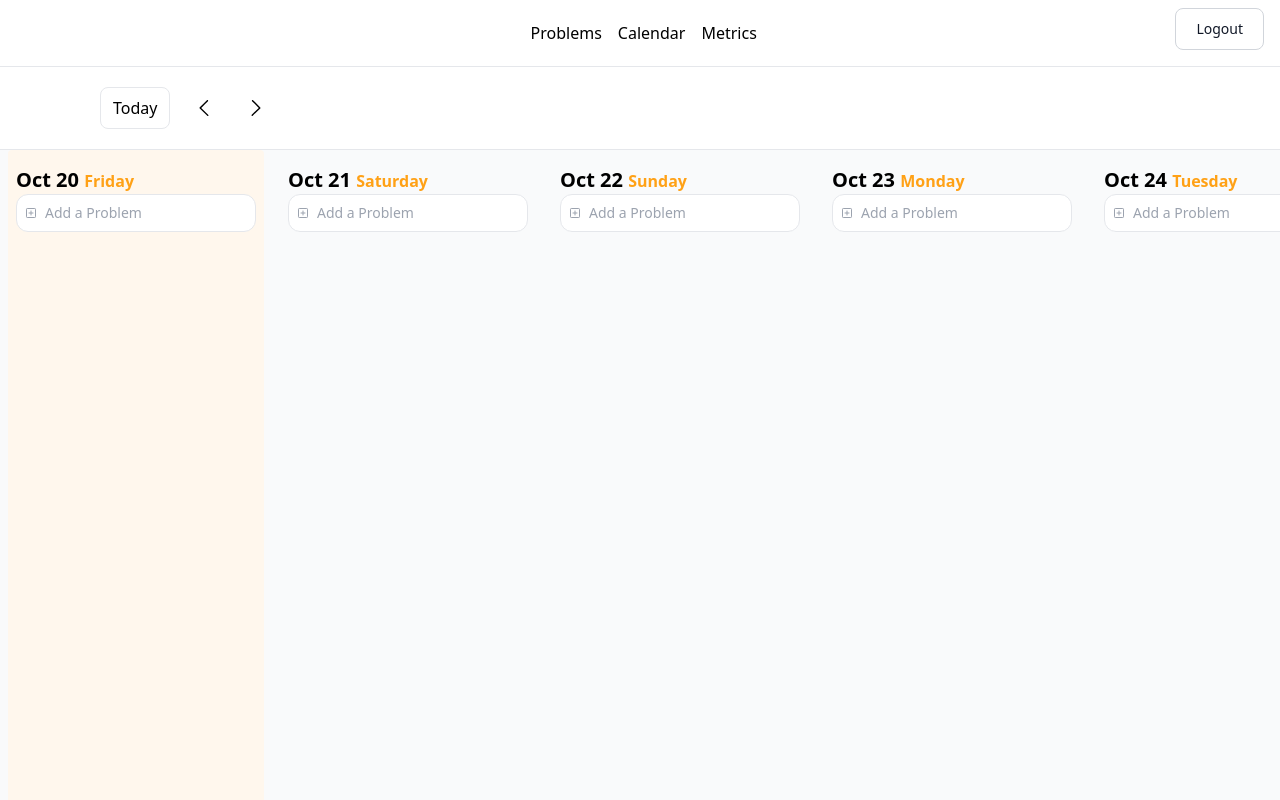
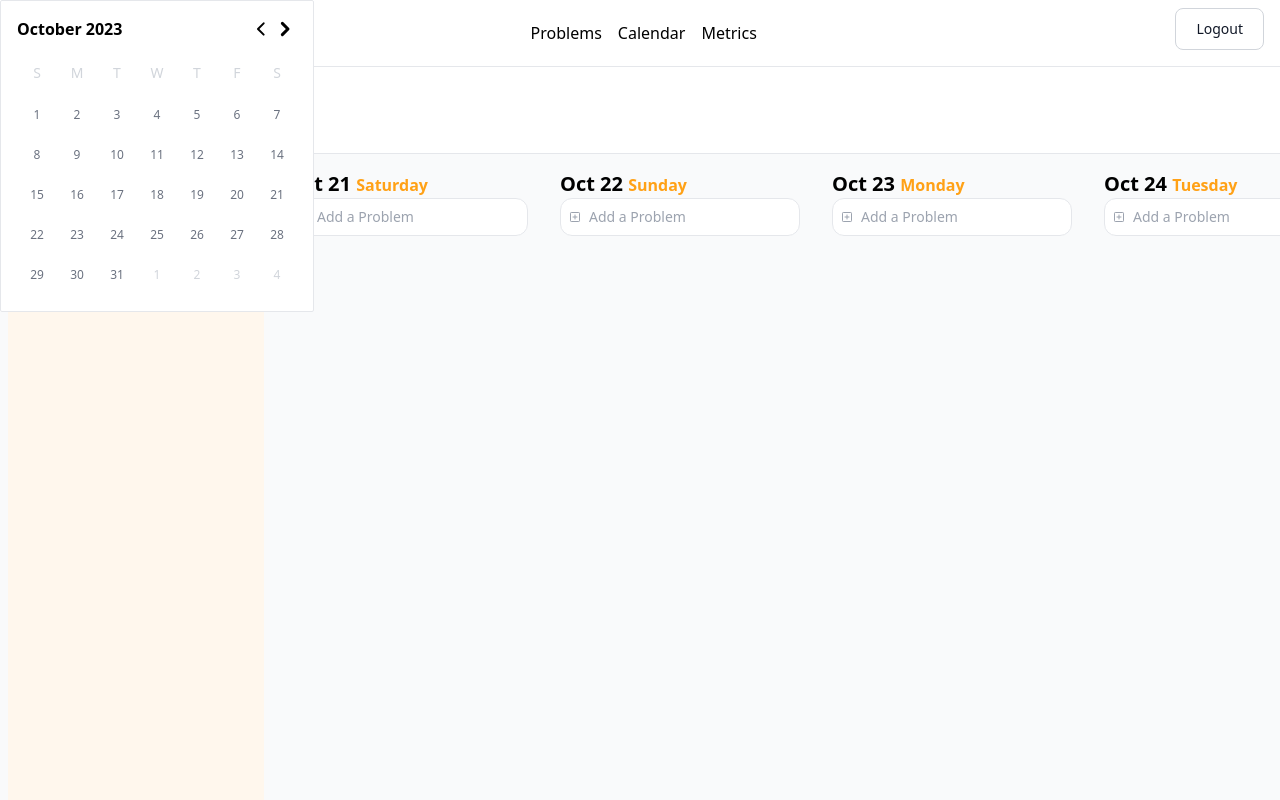
Before and after one commit to cakuang1/leetmanager, a Next.js app: page /calendar in a window 1280 px wide. Shown: the top 800 px of the page. Built offline with nearby package versions, Linux system fonts and the light colour scheme.

Commit message:
calendar changes

```diff
--- /dev/null
+++ b/components/kanban/Calnavigation.tsx
@@ -0,0 +1,46 @@
+import React from 'react';
+import Calendar from './calendar/Calendar';
+
+
+
+
+
+function CalNavigator() {
+    return (
+
+        <div className="p-5 bg-white border-b">
+        <div className="flex pl-20">
+
+          <div className="border px-3 py-2 rounded-lg">Today</div>
+          <button className="hover:text-gray-400">
+            <div className="leftbutton border-gray-400 p-2">
+              <svg xmlns="http://www.w3.org/2000/svg" width="20" height="20" viewBox="0 0 20 20">
+                <path fill="currentColor" fill-rule="evenodd" d="M7.222 9.897c2.3-2.307 4.548-4.559 6.744-6.754a.65.65 0 0 0 0-.896c-.311-.346-.803-.316-1.027-.08c-2.276 2.282-4.657 4.667-7.143 7.156c-.197.162-.296.354-.296.574c0 .221.099.418.296.592l7.483 7.306a.749.749 0 0 0 1.044-.029c.358-.359.22-.713.058-.881a3407.721 3407.721 0 0 1-7.16-6.988Z" />
+              </svg>
+            </div>
+          </button>
+          <button className="hover:text-gray-400">
+            <div className="leftbutton border-gray-400 p-2">
+              <svg xmlns="http://www.w3.org/2000/svg" width="20" height="20" viewBox="0 0 20 20">
+                <path fill="currentColor" fill-rule="evenodd" d="m7.053 2.158l7.243 7.256a.66.66 0 0 1 .204.483a.705.705 0 0 1-.204.497c-2.62 2.556-5.145 5.023-7.575 7.401c-.125.117-.625.408-1.011-.024c-.386-.433-.152-.81 0-.966l7.068-6.908l-6.747-6.759c-.246-.339-.226-.652.06-.939c.286-.287.607-.3.962-.04" />
+              </svg>
+            </div>
+          </button>
+          <div>          <button>
+          <div className="p-2 hover:text-gray-400">
+            <svg xmlns="http://www.w3.org/2000/svg" width="24" height="24" viewBox="0 0 24 24">
+              <path fill="currentColor" d="M18.438 4.954H16.5V3.546c0-.262-.23-.512-.5-.5a.509.509 0 0 0-.5.5v1.408h-7V3.546c0-.262-.23-.512-.5-.5a.509.509 0 0 0-.5.5v1.408H5.562a2.503 2.503 0 0 0-2.5 2.5v11c0 1.379 1.122 2.5 2.5 2.5h12.875c1.379 0 2.5-1.121 2.5-2.5v-11a2.502 2.502 0 0 0-2.499-2.5zm-12.876 1H7.5v.592c0 .262.23.512.5.5c.271-.012.5-.22.5-.5v-.592h7v.592c0 .262.23.512.5.5c.271-.012.5-.22.5-.5v-.592h1.937c.827 0 1.5.673 1.5 1.5v1.584H4.062V7.454c0-.827.673-1.5 1.5-1.5zm12.876 14H5.562c-.827 0-1.5-.673-1.5-1.5v-8.416h15.875v8.416a1.5 1.5 0 0 1-1.499 1.5z" />
+            </svg>
+          </div>
+          </button>
+          <Calendar/></div>
+
+
+          </div>
+          </div>
+    )
+
+
+}
+
+export default CalNavigator;
--- a/components/kanban/app.tsx
+++ b/components/kanban/app.tsx
@@ -1,14 +1,13 @@
 import React from 'react';
 import Column from './Columns';
-import { useState,useEffect, useRef } from 'react';
+import { useState } from 'react';
 import { DragDropContext, DraggableLocation, DropResult } from 'react-beautiful-dnd';
-
+import CalNavigator from './Calnavigation';
 
 
 
 
 function KanbanBoard() {
-
   const [columns, setColumns] = useState(dates  );
   const onDragEnd = (result: DropResult) => {
     if (!result.destination) return;
@@ -34,33 +33,7 @@ function KanbanBoard() {
 
   return (
     <div >
-    <nav className="bg-white flex border-b">
-      <div className="flex items-center  p-5">
-        <div className="flex space-x-4 pl-20">
-            <div className='border px-3 py-2 rounded-lg'>
-                Today
-            </div>
-
-            <button className="hover:text-gray-400  ">
-  <div className="leftbutton  border-gray-400  p-2">
-    <svg xmlns="http://www.w3.org/2000/svg" width="20" height="20" viewBox="0 0 20 20" >
-
-      <path fill="currentColor" fill-rule="evenodd" d="M7.222 9.897c2.3-2.307 4.548-4.559 6.744-6.754a.65.65 0 0 0 0-.896c-.311-.346-.803-.316-1.027-.08c-2.276 2.282-4.657 4.667-7.143 7.156c-.197.162-.296.354-.296.574c0 .221.099.418.296.592l7.483 7.306a.749.749 0 0 0 1.044-.029c.358-.359.22-.713.058-.881a3407.721 3407.721 0 0 1-7.16-6.988Z" />
-    </svg>
-  </div>
-</button>
-
-
-<button className="hover:text-gray-400  ">
-  <div className="leftbutton  border-gray-400  p-2">
-  <svg xmlns="http://www.w3.org/2000/svg" width="20" height="20" viewBox="0 0 20 20"><path fill="currentColor" fill-rule="evenodd" d="m7.053 2.158l7.243 7.256a.66.66 0 0 1 .204.483a.705.705 0 0 1-.204.497c-2.62 2.556-5.145 5.023-7.575 7.401c-.125.117-.625.408-1.011-.024c-.386-.433-.152-.81 0-.966l7.068-6.908l-6.747-6.759c-.246-.339-.226-.652.06-.939c.286-.287.607-.3.962-.04Z"/></svg>
-  </div>
-</button>
-            <div className="calendar">
-</div>
-        </div>
-      </div>
-    </nav>
+    <CalNavigator/>
     <DragDropContext onDragEnd={onDragEnd}>
       <div className="kanban-scroll-container h-screen overflow-x-auto flex" >
         {columns.map((date, index) => (
--- /dev/null
+++ b/components/kanban/calendar/Calendar.tsx
@@ -0,0 +1,80 @@
+import React from 'react';
+import { eachWeekOfInterval, startOfMonth, endOfMonth,addMonths,format } from 'date-fns';
+import WeekRow from './Weekrow'; // Import the WeekRow component
+import { useState ,useEffect} from 'react';
+
+
+
+
+function Calendar() {
+  const [currentMonth, setCurrentMonth] = useState(startOfMonth(new Date()));
+  const [isCalendarOpen, setIsCalendarOpen] = useState(false);
+  const toggleCalendar = () => {
+    setIsCalendarOpen(!isCalendarOpen);
+  };
+
+  // Add this function to close the calendar
+  const closeCalendar = () => {
+    setIsCalendarOpen(false);
+  };
+
+  useEffect(() => {
+    if (isCalendarOpen) {
+      const handleClickOutside = (event: MouseEvent) => { // Specify the type as MouseEvent
+        const calendarElement = document.getElementById('calendar'); // Add an id to your calendar element
+
+        if (calendarElement && !calendarElement.contains(event.target as Node)) {
+          closeCalendar();
+        }
+      };
+
+      document.addEventListener('mousedown', handleClickOutside);
+
+      return () => {
+        document.removeEventListener('mousedown', handleClickOutside);
+      };
+    }
+  }, [isCalendarOpen]);
+
+  const handlePrevMonth = () => {
+    setCurrentMonth((prevMonth) => addMonths(prevMonth, -1));
+  };
+
+  const handleNextMonth = () => {
+    setCurrentMonth((prevMonth) => addMonths(prevMonth, 1));
+  };
+
+  const weeksInMonth = eachWeekOfInterval({
+    start: currentMonth,
+    end: addMonths(currentMonth, 1),
+  });
+
+  return (
+    <div className=' absolute top-0 left-0 bg-white border p-4 rounded-sm' >
+      <div className='header flex justify-between mb-4'>
+        <h2 className='font-semibold'>{format(currentMonth, 'MMMM yyyy')}</h2>
+        <div> <button onClick={handlePrevMonth}><svg xmlns="http://www.w3.org/2000/svg" width="24" height="24" viewBox="0 0 24 24"><g fill="none" fill-rule="evenodd"><path d="M24 0v24H0V0h24ZM12.593 23.258l-.011.002l-.071.035l-.02.004l-.014-.004l-.071-.035c-.01-.004-.019-.001-.024.005l-.004.01l-.017.428l.005.02l.01.013l.104.074l.015.004l.012-.004l.104-.074l.012-.016l.004-.017l-.017-.427c-.002-.01-.009-.017-.017-.018Zm.265-.113l-.013.002l-.185.093l-.01.01l-.003.011l.018.43l.005.012l.008.007l.201.093c.012.004.023 0 .029-.008l.004-.014l-.034-.614c-.003-.012-.01-.02-.02-.022Zm-.715.002a.023.023 0 0 0-.027.006l-.006.014l-.034.614c0 .012.007.02.017.024l.015-.002l.201-.093l.01-.008l.004-.011l.017-.43l-.003-.012l-.01-.01l-.184-.092Z"/><path fill="currentColor" d="M8.293 12.707a1 1 0 0 1 0-1.414l5.657-5.657a1 1 0 1 1 1.414 1.414L10.414 12l4.95 4.95a1 1 0 0 1-1.414 1.414l-5.657-5.657Z"/></g></svg></button>
+        <button onClick={handleNextMonth}><svg xmlns="http://www.w3.org/2000/svg" width="24" height="24" viewBox="0 0 24 24"><g fill="none" fill-rule="evenodd"><path d="M24 0v24H0V0h24ZM12.593 23.258l-.011.002l-.071.035l-.02.004l-.014-.004l-.071-.035c-.01-.004-.019-.001-.024.005l-.004.01l-.017.428l.005.02l.01.013l.104.074l.015.004l.012-.004l.104-.074l.012-.016l.004-.017l-.017-.427c-.002-.01-.009-.017-.017-.018Zm.265-.113l-.013.002l-.185.093l-.01.01l-.003.011l.018.43l.005.012l.008.007l.201.093c.012.004.023 0 .029-.008l.004-.014l-.034-.614c-.003-.012-.01-.02-.02-.022Zm-.715.002a.023.023 0 0 0-.027.006l-.006.014l-.034.614c0 .012.007.02.017.024l.015-.002l.201-.093l.01-.008l.004-.011l.017-.43l-.003-.012l-.01-.01l-.184-.092Z"/><path fill="currentColor" d="M16.06 10.94a1.5 1.5 0 0 1 0 2.12l-5.656 5.658a1.5 1.5 0 1 1-2.121-2.122L12.879 12L8.283 7.404a1.5 1.5 0 0 1 2.12-2.122l5.658 5.657Z"/></g></svg></button>
+
+</div>
+      </div>
+
+
+    <div className="calendar  flex flex-col ">
+      <div className="flex   text-sm text-gray-300 mb-3">
+      <div className="weekday w-10 text-center justify-center">S</div>
+        <div className="weekday w-10 text-center justify-center">M</div>
+        <div className="weekday w-10 text-center justify-center">T</div>
+        <div className="weekday w-10 text-center justify-center">W</div>
+        <div className="weekday w-10 text-center justify-center">T</div>
+        <div className="weekday w-10 text-center justify-center">F</div>
+        <div className="weekday w-10 text-center justify-center">S</div>
+      </div>
+      {weeksInMonth.map((weekStartDate) => (
+        <WeekRow key={weekStartDate.getTime()} startDate={weekStartDate} month={currentMonth} />
+      ))}
+    </div></div>
+  );
+}
+
+export default Calendar;
--- /dev/null
+++ b/components/kanban/calendar/Weekrow.tsx
@@ -0,0 +1,28 @@
+import React from 'react';
+import { eachDayOfInterval, format, startOfWeek, endOfWeek, isSameMonth } from 'date-fns';
+
+function WeekRow({ startDate, month }: any) {
+    const weekStartDate = startOfWeek(startDate);
+    const weekEndDate = endOfWeek(startDate);
+    const daysInWeek = eachDayOfInterval({
+      start: weekStartDate,
+      end: weekEndDate,
+    });
+
+    return (
+      <div className="flex items-center hover:bg-orange-50">
+        {daysInWeek.map((day) => (
+          <div
+            key={day.getTime()}
+            className={`w-10 text-center text-xs p-3 my-auto ${
+              isSameMonth(day, month) ? 'text-gray-500' : 'text-gray-300'
+            }`}
+          >
+            {format(day, 'd')}
+          </div>
+        ))}
+      </div>
+    );
+  }
+
+  export default WeekRow;
```
